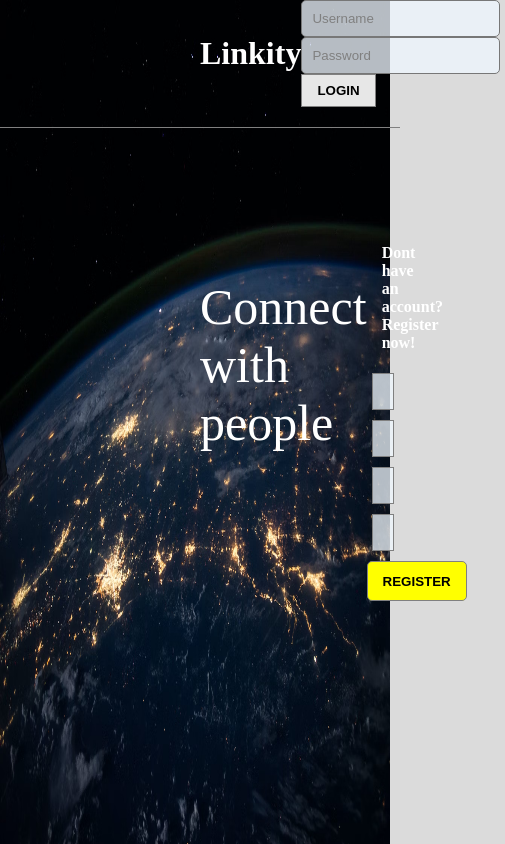
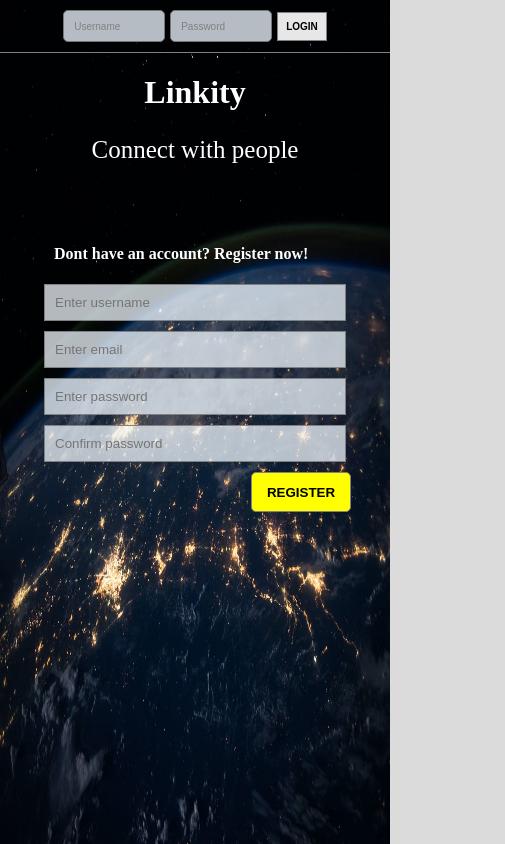
Before and after one commit to Jbdanura/Linkity, a React (Create React App) app in the folder front/: page / in a window 390 px wide. Shown: the whole page, 505 px wide, since content can reach past the window. Built offline with nearby package versions, Linux system fonts and the light colour scheme.

Commit message:
register/login responsive

```diff
--- a/front/src/components/Home.css
+++ b/front/src/components/Home.css
@@ -14,6 +14,7 @@
 .home-left{
     width: 20vw;
     background-color: white;
+    height: 220px;
 }
 .home-left .left-head p{
     margin-left: 10px;
@@ -40,6 +41,9 @@
 }
 .home-mid{
     margin-left: 50px;
+}
+.home-mid .show-recommended{
+    display: none;
 }
 @media  screen and (max-width: 1300px) {
     .home-container{
@@ -80,6 +84,14 @@
     .home-mid{
         margin: 0;
     }
+    .home-mid .show-recommended{
+        display: block;
+        text-align: center;
+        font-size: 20px;
+        color: blue;
+        text-decoration: underline;
+    }
+
 }
 @media  screen and (max-width: 350px) {
     .home-container{
--- a/front/src/components/Home.js
+++ b/front/src/components/Home.js
@@ -33,6 +33,7 @@ const Home = ({user,logout}) => {
         </div>
         <div className="home-mid">
           <NewPost/>
+          <p className="show-recommended">Show recommended users</p>
         </div>
         <div className="home-right">
           <Recommended/>
--- a/front/src/components/Navbar.css
+++ b/front/src/components/Navbar.css
@@ -67,6 +67,7 @@
 }
 @media  screen and (max-width: 350px) {
     .navbar input{
-        width: 80px;
+        width: 70px;
+        padding: 0;
     }
 }
--- a/front/src/components/NewPost.css
+++ b/front/src/components/NewPost.css
@@ -43,10 +43,11 @@
 }
 @media  screen and (max-width: 700px) {
     .new-post{
-        width: 80vw;
+        width: 88vw;
+        padding: 10px;
     }
     .new-post input{
-        width: 65vw;
+        width: 70vw;
         font-size: 20px;
         padding-left: 20px;
     }
@@ -54,12 +55,7 @@
         margin-left: 0px;
     }
 }
-@media  screen and (max-width: 500px) {
-    .new-post{
-        width: 85vw;
-        margin: 0;
-    }
-}
+
 @media  screen and (max-width: 400px) {
     .new-post{
         width: 80vw;
@@ -71,6 +67,7 @@
 }
 @media  screen and (max-width: 300px) {
     .new-post{
-        width: 75vw;
+        width: 85vw;
+        padding: 10px;
     }
 }
--- a/front/src/components/Register.js
+++ b/front/src/components/Register.js
@@ -42,6 +42,7 @@ const Register = ({setLogin}) => {
   return (
     <div className="register">
         <div className="register-text">
+          <h1>Linkity</h1>
           <h3>Connect with people</h3>
         </div>
         <form className="register-form" onSubmit={(e)=>register(e)}>
--- a/front/src/components/RegisterLogin.css
+++ b/front/src/components/RegisterLogin.css
@@ -36,10 +36,14 @@
     color: rgb(255, 255, 255);
     font-weight: 100;
 }
+.register h1{
+    display: none;
+}
 .register-form{
     display: flex;
     flex-direction: column;
     width: 30%;
+    position: relative;
     margin-top: 100px;
 }
 .register-form input{
@@ -64,6 +68,7 @@
     min-width: 20%;
     left: 40%;
     text-shadow: 0 0 1px black, 0 0 1px black, 0 0 1px black, 0 0 1px black;
+    z-index: 999;
 }
 .showSuccessMessage,.hideSuccessMessage{
     background-color: rgb(53, 145, 53);
@@ -78,11 +83,95 @@
 .register-btn{
     width: 100px;
     height: 40px;
-    position: relative;
-    margin-left: 78%;
-    margin-top: 5px;
+    position: absolute;
+    right: 0;
+    bottom: 0;
     background-color: yellow;
     border-radius: 5px;
     border: 1px solid grey;
     font-weight: bolder;
 }
+#confirm-password{
+    margin-bottom: 50px;
+}
+@media  screen and (max-width: 1100px) {
+    .login{
+        justify-content: space-around;
+        padding: 0;
+    }
+    .register{
+        padding: 0;
+        margin-left: 40px;
+        justify-content: space-around;
+    }
+}
+@media  screen and (max-width: 800px) {
+    .register h3{
+        font-size: 35px;
+    }
+    .showErrorMessage, .hideErrorMessage, .showSuccessMessage, .hideSuccessMessage {
+        left: 20%;
+    }
+    .showErrorMessage,.showSuccessMessage{
+        top: 10%;
+        font-size: 23px;
+        max-width: 60vw;
+    }
+}
+@media  screen and (max-width: 600px) {
+    .register-text h3{
+        font-size: 25px;
+    }
+    .register{
+        margin-left: 0;
+    }
+    .register-form{
+        width: 50%;
+    }
+    .login input{
+        width: 100px;
+    }
+}
+@media  screen and (max-width: 500px) {
+    .register{
+        padding: 0;
+        margin-left: 40px;
+        flex-direction: column;
+    }
+    .register-form{
+        width: 80%;
+        margin-top: 40px;
+    }
+    .login{
+        font-size: 10px;
+        padding: 10px 0;
+    }
+    .login input{
+        font-size: 12px;
+        height: 10px;
+    }
+    .login-btn{
+        font-size: 13px;
+    }
+}
+@media  screen and (max-width: 400px) {
+    .login input{
+        font-size: 10px;
+        width: 80px;
+    }
+    .login-btn{
+        font-size: 10px;
+        padding: 8px;
+    }
+    .login h1{
+        display: none;
+    }
+    .register h1{
+        display: block;
+        color: white;
+        text-align: center;
+    }
+    .register{
+        margin-left: 0;
+    }
+}
```
